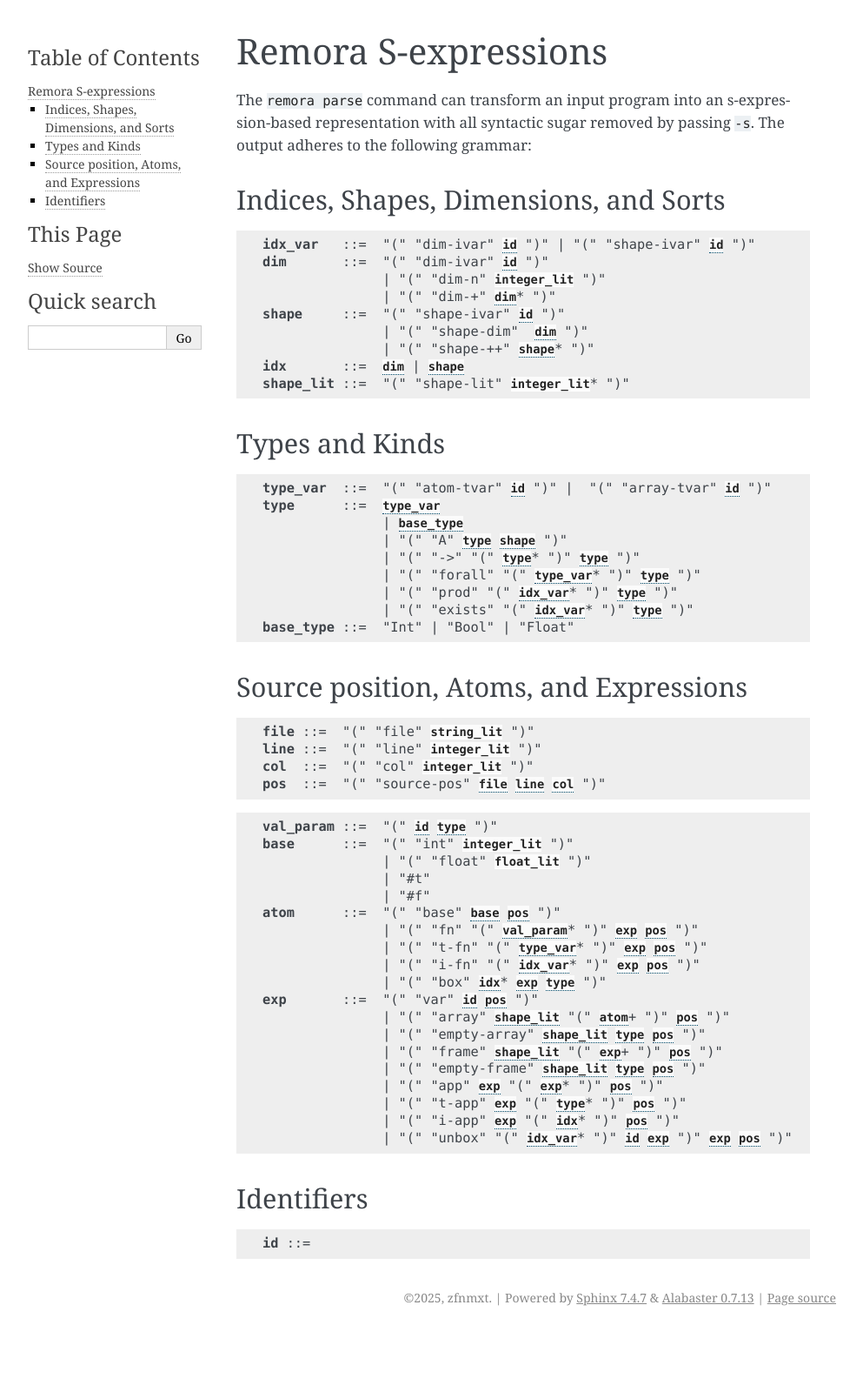
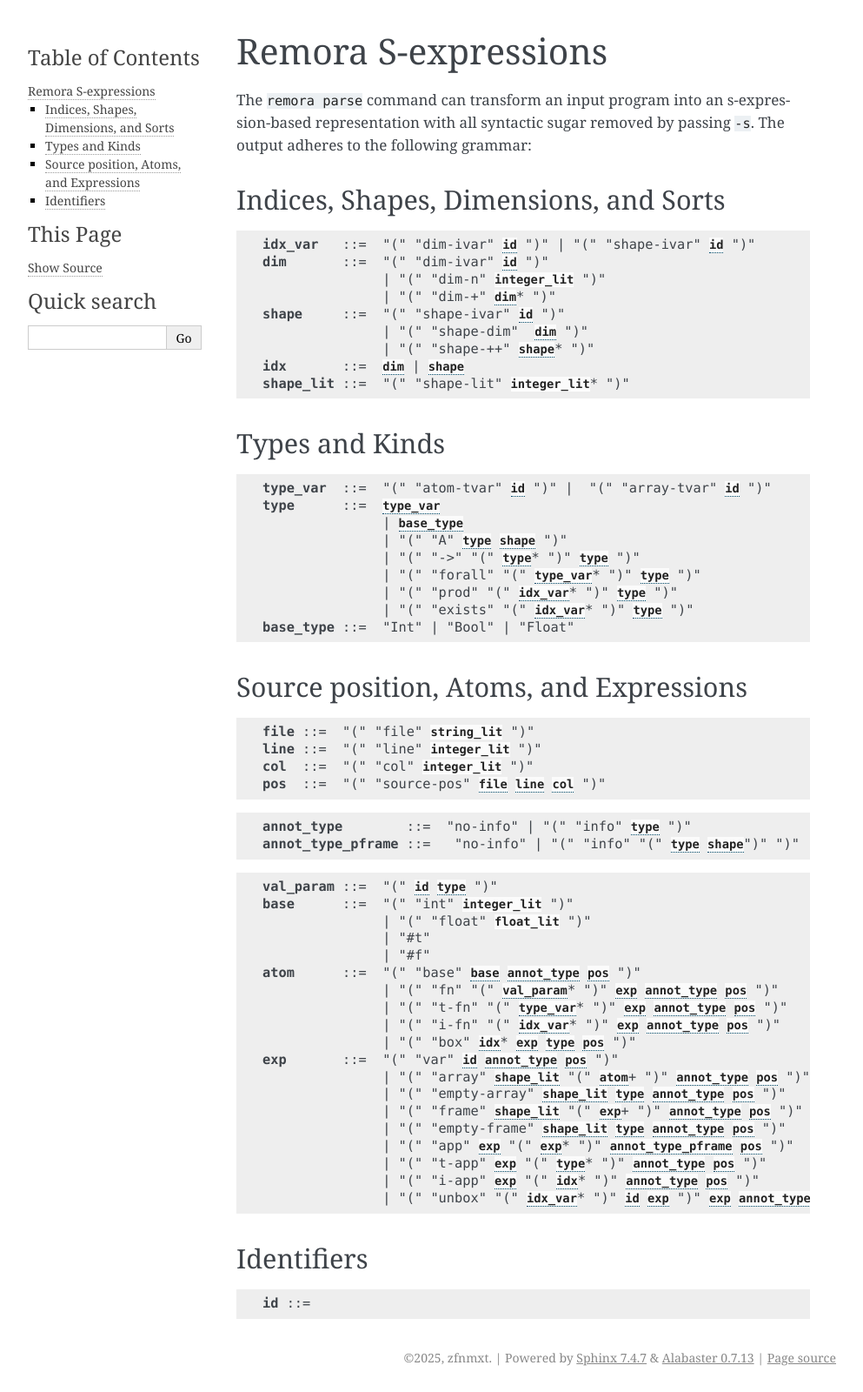
Before and after one commit to remora-lang/remora, a Sphinx documentation site: the page built from docs/sexp.rst, in a window 1280 px wide. Shown: the whole page at 87% size, without its empty margins (148-1141 px from the left). Built offline with Sphinx 7.4.7, drawn with Linux system fonts in a browser that asks for light colours; before the commit the page ends 1531 px from its top, so only the background shows below that.

Commit message:
Update grammar.

```diff
--- a/docs/sexp.rst
+++ b/docs/sexp.rst
@@ -47,25 +47,29 @@ Source position, Atoms, and Expressions
    pos : "(" "source-pos" `file` `line` `col` ")"
 
 .. productionlist::
+   annot_type : "no-info" | "(" "info" `type` ")"
+   annot_type_pframe  :  "no-info" | "(" "info" "(" `type` `shape`")" ")"
+
+.. productionlist::
    val_param : "(" `id` `type` ")"
    base : "(" "int" `integer_lit` ")"
       : | "(" "float" `float_lit` ")"
       : | "#t"
       : | "#f"
-   atom : "(" "base" `base` `pos` ")"
-      : | "(" "fn" "(" `val_param`* ")" `exp` `pos` ")"
-      : | "(" "t-fn" "(" `type_var`* ")" `exp` `pos` ")"
-      : | "(" "i-fn" "(" `idx_var`* ")" `exp` `pos` ")"
-      : | "(" "box" `idx`* `exp` `type` ")"
-   exp : "(" "var" `id` `pos` ")"
-     : | "(" "array" `shape_lit` "(" `atom`+ ")" `pos` ")"
-     : | "(" "empty-array" `shape_lit` `type` `pos` ")"
-     : | "(" "frame" `shape_lit` "(" `exp`+ ")" `pos` ")"
-     : | "(" "empty-frame" `shape_lit` `type` `pos` ")"
-     : | "(" "app" `exp` "(" `exp`* ")" `pos` ")"
-     : | "(" "t-app" `exp` "(" `type`* ")" `pos` ")"
-     : | "(" "i-app" `exp` "(" `idx`* ")" `pos` ")"
-     : | "(" "unbox" "(" `idx_var`* ")" `id` `exp` ")" `exp` `pos` ")"
+   atom : "(" "base" `base` `annot_type` `pos` ")"
+      : | "(" "fn" "(" `val_param`* ")" `exp` `annot_type` `pos` ")"
+      : | "(" "t-fn" "(" `type_var`* ")" `exp` `annot_type` `pos` ")"
+      : | "(" "i-fn" "(" `idx_var`* ")" `exp` `annot_type` `pos` ")"
+      : | "(" "box" `idx`* `exp` `type` `pos` ")"
+   exp : "(" "var" `id` `annot_type` `pos` ")"
+     : | "(" "array" `shape_lit` "(" `atom`+ ")" `annot_type` `pos` ")"
+     : | "(" "empty-array" `shape_lit` `type` `annot_type` `pos` ")"
+     : | "(" "frame" `shape_lit` "(" `exp`+ ")" `annot_type` `pos` ")"
+     : | "(" "empty-frame" `shape_lit` `type` `annot_type` `pos` ")"
+     : | "(" "app" `exp` "(" `exp`* ")" `annot_type_pframe` `pos` ")"
+     : | "(" "t-app" `exp` "(" `type`* ")" `annot_type` `pos` ")"
+     : | "(" "i-app" `exp` "(" `idx`* ")" `annot_type` `pos` ")"
+     : | "(" "unbox" "(" `idx_var`* ")" `id` `exp` ")" `exp` `annot_type` `pos` ")"
 
 -----------
 Identifiers
```
